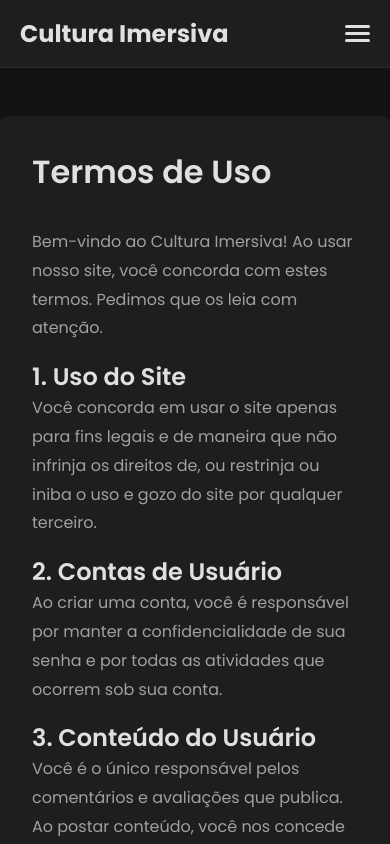
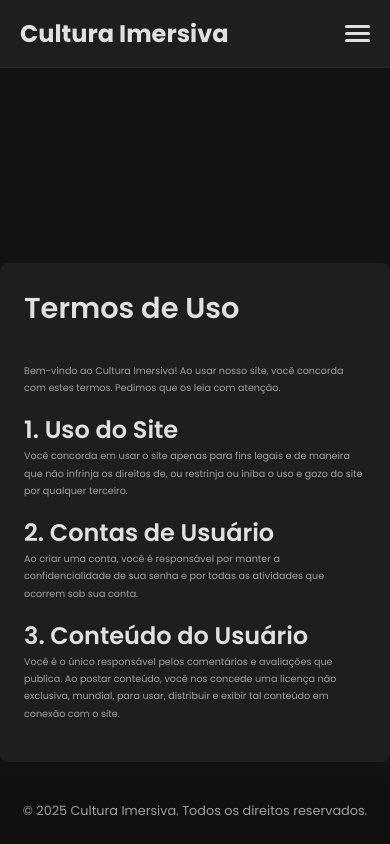
Before and after one commit to CarinaGonzagaDev/Cultura-Imersiva-Projeto-Final, an Angular app: page /termos-de-uso in a window 390 px wide. Shown: the top 844 px of the page. Built offline with nearby package versions, Linux system fonts and the light colour scheme.

Commit message:
style: implementa responsividade para telas mobile

```diff
--- a/src/app/components/legal.css
+++ b/src/app/components/legal.css
@@ -15,3 +15,19 @@
     margin-bottom: 1rem;
     color: var(--text-secondary);
 }
+
+/* --- ADIÇÃO PARA RESPONSIVIDADE --- */
+@media (max-width: 480px) {
+    .legal-container {
+        margin: 1rem auto;
+        padding: 1.5rem;
+    }
+
+    .legal-container h1 {
+        font-size: 1.8rem;
+    }
+
+    .legal-container p, .legal-container li {
+        font-size: 0.6rem;
+    }
+}
```
